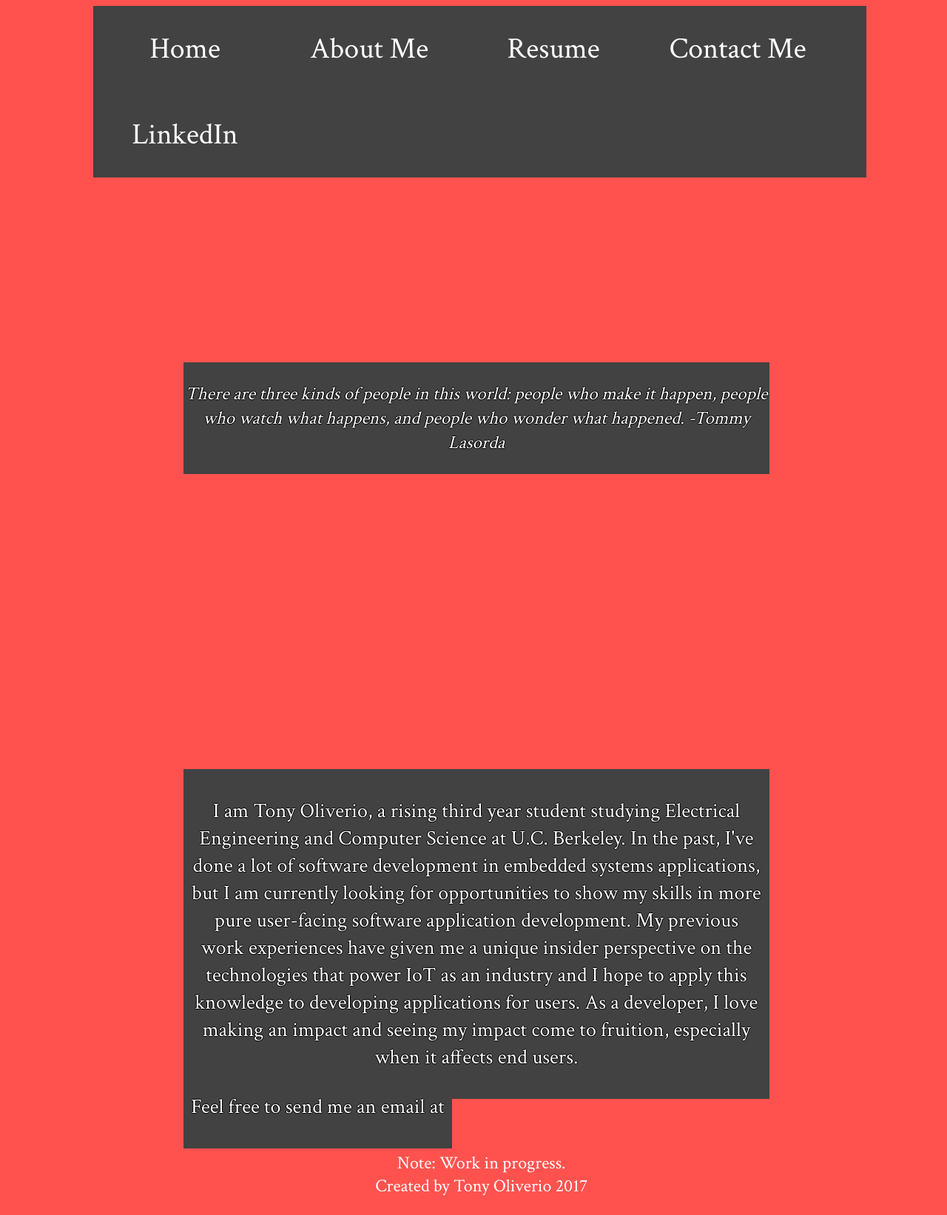
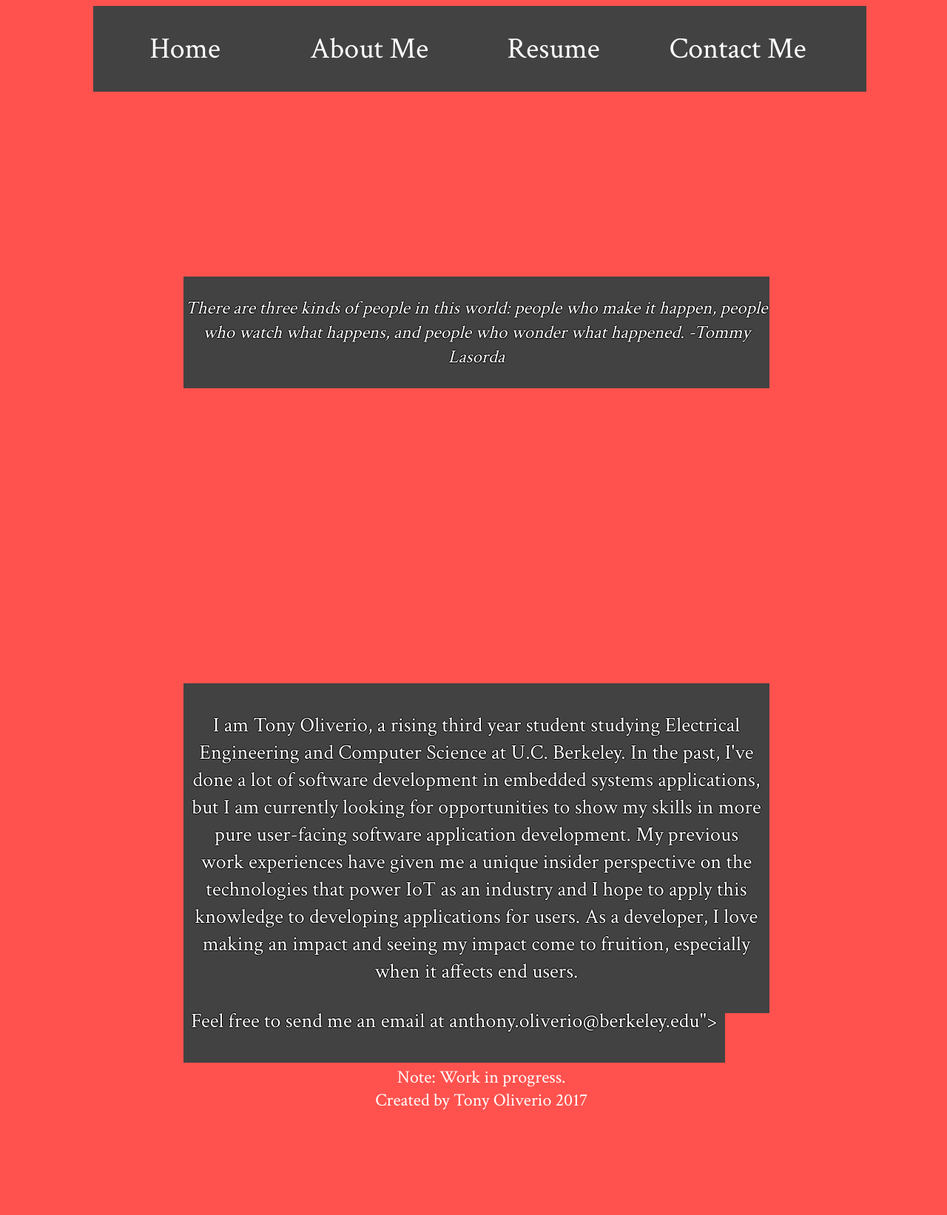
Before and after one commit to toliv/toliv.github.io, a plain HTML site: page index.html in a window 1280 px wide. Shown: the whole page at 74% size. After the commit the page ends 1527 px from the top, so only its background shows below. Drawn offline with Linux system fonts and the light colour scheme.

Commit message:
changes for fall

```diff
--- a/index.html
+++ b/index.html
@@ -12,8 +12,7 @@
 				<li><a class="active" href="#home">Home</a></li>
 				<li><a href="#about">About Me</a></li>
 				<li><a href="docs/Tony_Oliverio_Resume.pdf" target="_blank">Resume</a></li>
-				<li><a href="#contact">Contact Me</a></li>
-				<li><a href = "https://www.linkedin.com/in/toliverio/">LinkedIn</a></li>
+				<li><a href="https://www.linkedin.com/in/toliverio/">Contact Me</a></li>
 			</ul>
 		</div>
 	<div class = "quote">
@@ -30,7 +29,7 @@
 			</p>
 	</div>
 	<div id = "contact">
-		<p id = "contactinfo">Feel free to send me an email at <a href = "anthony.oliverio@berkeley.edu"></a></p>
+		<p id = "contactinfo">Feel free to send me an email at anthony.oliverio@berkeley.edu"></a></p>
 	</div>
 	<div id = "footer">
 	<br><br><br>
```
